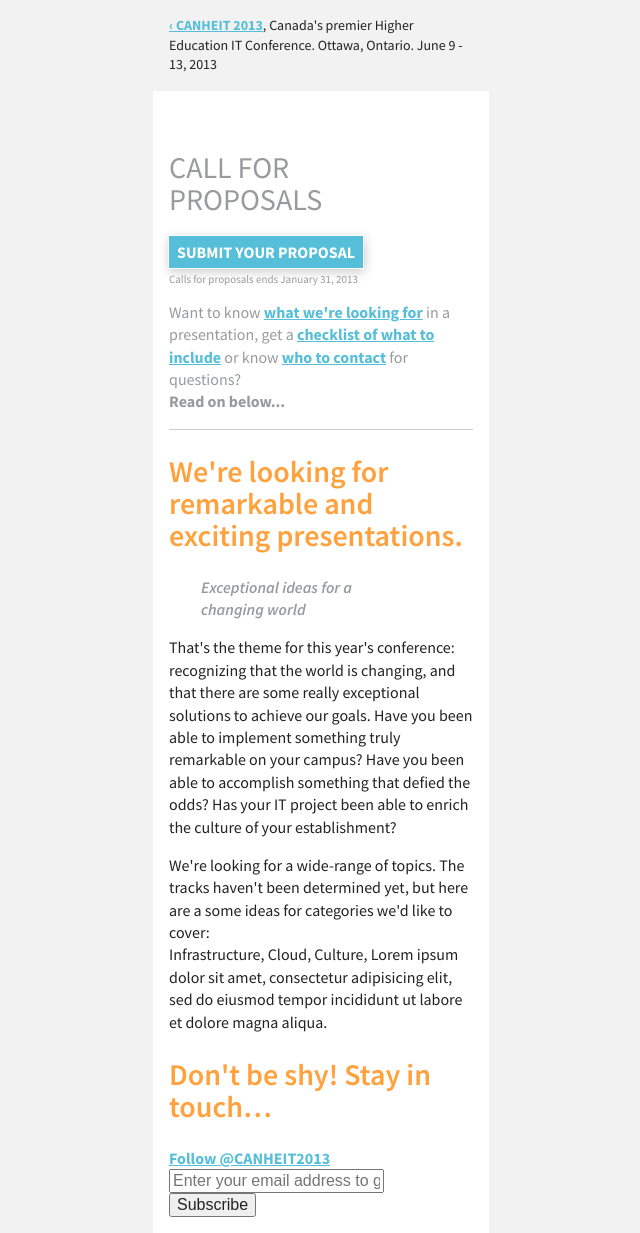
After one commit to CANHEIT/CANHEIT-2013, a PHP site: page /foo/proposals/ in a window 1280 px wide. The commit adds this page. Shown: the whole page, without its empty margins (319-959 px from the left). Run offline with PHP 8.4, Linux system fonts and the light colour scheme; some libraries are stand-ins or nearby versions.

Commit message:
- Removed from .htaccess Options -Indexes so that index.html would be loaded. - Added style for h1 - Added style for p.summary at the top of sub-pages - Added proposals page

```diff
--- a/css/screen.css
+++ b/css/screen.css
@@ -37,6 +37,17 @@ img, video, embed, object {
 }
 
 /* line 26, ../sass/screen.sass */
+h1 {
+  font-weight: 400;
+  text-transform: uppercase;
+  color: #989a9e;
+  font-size: 1.875em;
+  line-height: 1.06667em;
+  margin-top: 2em;
+  margin-right: 3em;
+}
+
+/* line 35, ../sass/screen.sass */
 h2 {
   font-weight: 600;
   color: #ffa23e;
@@ -44,14 +55,14 @@ h2 {
   line-height: 1.06667em;
 }
 
-/* line 32, ../sass/screen.sass */
+/* line 41, ../sass/screen.sass */
 h3 {
   color: #989a9e;
   font-size: 1.25em;
   line-height: 1.2em;
 }
 
-/* line 37, ../sass/screen.sass */
+/* line 46, ../sass/screen.sass */
 a:link, a:visited {
   font-weight: 700;
   color: #55bed8;
@@ -62,7 +73,7 @@ a:link, a:visited {
   transition: color 0.2s linear, background-color 0.2s linear;
 }
 
-/* line 46, ../sass/screen.sass */
+/* line 55, ../sass/screen.sass */
 a:hover {
   color: rgba(85, 190, 216, 0.8);
   -webkit-transition: color 0.2s linear, background-color 0.2s linear;
@@ -72,7 +83,7 @@ a:hover {
   transition: color 0.2s linear, background-color 0.2s linear;
 }
 
-/* line 54, ../sass/screen.sass */
+/* line 63, ../sass/screen.sass */
 a.button {
   display: inline-block;
   text-decoration: none;
@@ -86,13 +97,47 @@ a.button {
   text-transform: uppercase;
 }
 
-/* line 66, ../sass/screen.sass */
+/* line 75, ../sass/screen.sass */
 a.button:hover {
   background: rgba(85, 190, 216, 0.8);
 }
 
-/* line 69, ../sass/screen.sass */
-header {
+/* line 79, ../sass/screen.sass */
+header p.tagline, header p.summary {
+  font-size: 0.875em;
+  margin-top: 0;
+}
+/* line 82, ../sass/screen.sass */
+header p.summary {
+  padding: 1.14286em;
+  margin: -1.14286em;
+  margin-bottom: 1em;
+  background: rgba(0, 0, 0, 0.05);
+}
+/* line 87, ../sass/screen.sass */
+header img {
+  display: block;
+  max-width: 14em;
+  margin: 0 auto;
+}
+/* line 91, ../sass/screen.sass */
+header p.location-date {
+  margin-top: 1.5em;
+  color: #777777;
+}
+/* line 94, ../sass/screen.sass */
+header span.location {
+  padding-right: 1em;
+}
+/* line 96, ../sass/screen.sass */
+header p.theme {
+  font-size: 1.125em;
+  padding: 0 2em;
+  color: #ffa23e;
+}
+
+/* line 101, ../sass/screen.sass */
+.home header {
   text-align: center;
   background-color: #fffcfc;
   background-image: -moz-radial-gradient(50% 40%, circle closest-side, white, rgba(255, 255, 255, 0.1) 8em, rgba(0, 0, 0, 0.05) 11em);
@@ -103,52 +148,51 @@ header {
   margin: -1em -1em 1em;
   padding: 1em;
 }
-/* line 80, ../sass/screen.sass */
-header p.tagline {
-  font-size: 0.875em;
-  margin-top: 0;
-}
-/* line 83, ../sass/screen.sass */
-header img {
-  display: block;
-  max-width: 14em;
-  margin: 0 auto;
-}
-/* line 87, ../sass/screen.sass */
-header p.location-date {
-  margin-top: 1.5em;
-  color: #777777;
-}
-/* line 90, ../sass/screen.sass */
-header span.location {
-  padding-right: 1em;
-}
-/* line 92, ../sass/screen.sass */
-header p.theme {
-  font-size: 1.125em;
-  padding: 0 2em;
-  color: #ffa23e;
-}
 
-/* line 98, ../sass/screen.sass */
+/* line 114, ../sass/screen.sass */
 #promovideo iframe {
   margin: 0 auto;
 }
 
-/* line 101, ../sass/screen.sass */
+/* line 117, ../sass/screen.sass */
+p.note {
+  font-size: 0.6875em;
+  line-height: 1.01818em;
+  margin-top: 0.43636em;
+  margin-bottom: 1em;
+}
+
+/* line 123, ../sass/screen.sass */
+.intro {
+  border-bottom: 1px solid #cccccc;
+}
+/* line 125, ../sass/screen.sass */
+.intro p {
+  color: #989a9e;
+}
+
+/* line 128, ../sass/screen.sass */
+p.theme {
+  font-style: italic;
+  margin: 0 4em 0 2em;
+  font-weight: 600;
+  color: #989a9e;
+}
+
+/* line 134, ../sass/screen.sass */
 #organizers {
   background-color: #303030;
   margin: 1em -1em;
   padding: 1em;
 }
-/* line 105, ../sass/screen.sass */
+/* line 138, ../sass/screen.sass */
 #organizers h2, #organizers p {
   font-size: 0.875em;
   line-height: 1.6em;
   color: white;
   text-align: center;
 }
-/* line 110, ../sass/screen.sass */
+/* line 143, ../sass/screen.sass */
 #organizers .uottawa-logo, #organizers .carleton-logo {
   background-image: url(../img/organizers-logo.png);
   background-repeat: no-repeat;
--- a/index.html
+++ b/index.html
@@ -16,7 +16,7 @@
         <link rel="stylesheet" href="css/screen.css">
         <script src="js/vendor/modernizr-2.6.2.min.js"></script>
     </head>
-    <body>
+    <body class="home">
         <!--[if lt IE 8]>
             <p class="chromeframe">You are using an <strong>outdated</strong> browser. Please <a href="http://browsehappy.com/">upgrade your browser</a> or <a href="http://www.google.com/chromeframe/?redirect=true">activate Google Chrome Frame</a> to improve your experience.</p>
         <![endif]-->
--- /dev/null
+++ b/proposals/index.html
@@ -0,0 +1,76 @@
+<!DOCTYPE html>
+<!--[if IE 8]>         <html class="no-js lt-ie9"> <![endif]-->
+<!--[if gt IE 8]><!--> <html class="no-js"> <!--<![endif]-->
+    <head>
+        <meta charset="utf-8">
+        <meta http-equiv="X-UA-Compatible" content="IE=edge,chrome=1">
+        <title></title>
+        <meta name="description" content="">
+        <meta name="viewport" content="width=device-width">
+
+        <!-- Place favicon.ico and apple-touch-icon.png in the root directory -->
+
+        <link rel="stylesheet" href="../css/normalize.css">
+        <link rel="stylesheet" href="../css/boilerplate.css">
+        <link href='http://fonts.googleapis.com/css?family=Source+Sans+Pro:400,600,700,400italic,600italic,700italic' rel='stylesheet' type='text/css'>
+        <link rel="stylesheet" href="../css/screen.css">
+        <script src="../js/vendor/modernizr-2.6.2.min.js"></script>
+    </head>
+    <body>
+        <!--[if lt IE 8]>
+            <p class="chromeframe">You are using an <strong>outdated</strong> browser. Please <a href="http://browsehappy.com/">upgrade your browser</a> or <a href="http://www.google.com/chromeframe/?redirect=true">activate Google Chrome Frame</a> to improve your experience.</p>
+        <![endif]-->
+
+        <div class="container">
+          <header>
+            <p class="summary"><a href="../">&lsaquo;&nbsp;CANHEIT 2013</a>, Canada's premier Higher Education IT Conference. Ottawa, Ontario. June 9 - 13, 2013</p>
+
+            <h1>Call for proposals</h1>
+          </header>
+
+          <div class="intro">
+            <a class="button" href="#">Submit your proposal</a>
+            <p class="note">Calls for proposals ends January 31, 2013</p>
+            <p>Want to know <a href="#">what we're looking for</a> in a presentation, get a <a href="#">checklist of what to include</a> or know <a href="#">who to contact</a> for questions?<br />
+            <strong>Read on below...</strong></p>
+          </div>
+
+
+					<div id="lookingfor">
+  					<h2>We're looking for remarkable and exciting presentations.</h2>
+  					<p class="theme">Exceptional ideas for a changing world</p>
+  					<p>That's the theme for this year's conference: recognizing that the world is changing, and that there are some really exceptional solutions to achieve our goals. Have you been able to implement something truly remarkable on your campus? Have you been able to accomplish something that defied the odds? Has your IT project been able to enrich the culture of your establishment?</p>
+
+  					<p>We're looking for a wide-range of topics. The tracks haven't been determined yet, but here are a some ideas for categories we'd like to cover: <br />
+  					Infrastructure, Cloud, Culture, Lorem ipsum dolor sit amet, consectetur adipisicing elit, sed do eiusmod tempor incididunt ut labore et dolore magna aliqua.</p>
+					</div>
+
+					<footer>
+					  <h2>Don't be shy! Stay in touch&hellip;</h2>
+					  <a href="https://twitter.com/CANHEIT2013" class="twitter-follow-button" data-show-count="false" data-size="large">Follow @CANHEIT2013</a>
+					  <script>!function(d,s,id){var js,fjs=d.getElementsByTagName(s)[0];if(!d.getElementById(id)){js=d.createElement(s);js.id=id;js.src="//platform.twitter.com/widgets.js";fjs.parentNode.insertBefore(js,fjs);}}(document,"script","twitter-wjs");</script>
+					  <div id="subscribe">
+  						<div id="mesaj"></div>
+  						<form action="php/subscribe.php" method="post" id="subscribeform" name="subscribeform">
+  							<input type="text" name="email" placeholder="Enter your email address to get notified" id="subemail">
+  							<input type="submit" name="send" value="Subscribe" id="subsubmit">
+  						</form>
+  					</div>
+					</footer>
+
+        </div>
+
+        <script src="//ajax.googleapis.com/ajax/libs/jquery/1.8.2/jquery.min.js"></script>
+        <script>window.jQuery || document.write('<script src="../js/vendor/jquery-1.8.2.min.js"><\/script>')</script>
+        <script src="../js/plugins.js"></script>
+        <script src="../js/main.js"></script>
+
+        <!-- Google Analytics: change UA-XXXXX-X to be your site's ID. -->
+        <script>
+            var _gaq=[['_setAccount','UA-XXXXX-X'],['_trackPageview']];
+            (function(d,t){var g=d.createElement(t),s=d.getElementsByTagName(t)[0];
+            g.src=('https:'==location.protocol?'//ssl':'//www')+'.google-analytics.com/ga.js';
+            s.parentNode.insertBefore(g,s)}(document,'script'));
+        </script>
+    </body>
+</html>
--- a/sass/screen.sass
+++ b/sass/screen.sass
@@ -22,6 +22,15 @@ bold, strong
 
 img, video, embed, object
   max-width: 100%
+
+h1
+  font-weight: 400
+  text-transform: uppercase
+  color: $primary-gray
+  font-size: 1.875em /* 30 / 16 = 1.875 */
+  line-height: 1.06666666666667em /* 32 / 30 = 1.06666666666667 */
+  margin-top: 2em
+  margin-right: 3em
 
 h2
   font-weight: 600
@@ -67,19 +76,14 @@ a.button:hover
   background: rgba($secondary-blue, 0.8)
 
 header
-  text-align: center
-  background-color: #fffcfc
-  background-image: -moz-radial-gradient(50% 40%, circle closest-side, #ffffff, rgba(255, 255, 255, 0.1) 8em,rgba(0, 0, 0, 0.05) 11em)
-  background-image: -webkit-radial-gradient(50% 40%, circle closest-side, #ffffff, rgba(255, 255, 255, 1) 8em,rgba(0, 0, 0, 0.05) 11em)
-  background-image: -o-radial-gradient(50% 40%, circle closest-side, #ffffff, rgba(255, 255, 255, 1) 8em,rgba(0, 0, 0, 0.05) 11em)
-  background-image: -ms-radial-gradient(50% 40%, circle closest-side, #ffffff, rgba(255, 255, 255, 1) 8em,rgba(0, 0, 0, 0.05) 11em)
-  background-image: radial-gradient(50% 40%, circle closest-side, #ffffff, rgba(255, 255, 255, 1) 8em,rgba(0, 0, 0, 0.05) 11em)
-
-  margin: -1em -1em 1em
-  padding: 1em
-  p.tagline
+  p.tagline, p.summary
     font-size: 0.875em /* 14px / 16px = 0.875 */
     margin-top: 0
+  p.summary
+    padding: 1.14285714285714em /* 16 / 14 = 1.14285714285714 */
+    margin: -1.14285714285714em /* */
+    margin-bottom: 1em
+    background: rgba(0 , 0, 0, 0.05)
   img
     display: block
     max-width: 14em
@@ -94,9 +98,38 @@ header
     padding: 0 2em
     color: $primary-orange
 
+.home header
+  text-align: center
+  background-color: #fffcfc
+  background-image: -moz-radial-gradient(50% 40%, circle closest-side, #ffffff, rgba(255, 255, 255, 0.1) 8em,rgba(0, 0, 0, 0.05) 11em)
+  background-image: -webkit-radial-gradient(50% 40%, circle closest-side, #ffffff, rgba(255, 255, 255, 1) 8em,rgba(0, 0, 0, 0.05) 11em)
+  background-image: -o-radial-gradient(50% 40%, circle closest-side, #ffffff, rgba(255, 255, 255, 1) 8em,rgba(0, 0, 0, 0.05) 11em)
+  background-image: -ms-radial-gradient(50% 40%, circle closest-side, #ffffff, rgba(255, 255, 255, 1) 8em,rgba(0, 0, 0, 0.05) 11em)
+  background-image: radial-gradient(50% 40%, circle closest-side, #ffffff, rgba(255, 255, 255, 1) 8em,rgba(0, 0, 0, 0.05) 11em)
+
+  margin: -1em -1em 1em
+  padding: 1em
+
 #promovideo
   iframe
     margin: 0 auto
+
+p.note
+  font-size: 0.6875em /* 11 / 16 = 0.6875 */
+  line-height: 1.01818181818182em /* 11.2 / 11 = 1.01818181818182 */
+  margin-top: 0.43636363636364em /* (4.8 / 11 = 0.43636363636364 */
+  margin-bottom: 1em
+
+.intro
+  border-bottom: 1px solid #ccc
+  p
+    color: $primary-gray
+
+p.theme
+  font-style: italic
+  margin: 0 4em 0 2em
+  font-weight: 600
+  color: $primary-gray
 
 #organizers
   background-color: $charcoal
```
Also changed, not shown: .htaccess.
